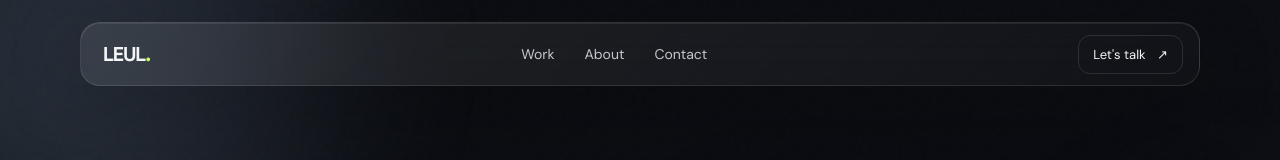
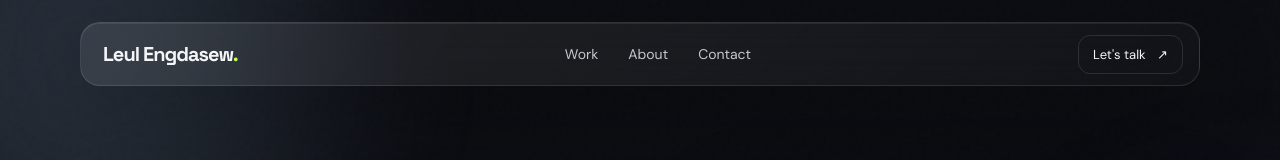
Before and after one commit to leulengda/Mine-, a plain HTML site: page index.html in a window 1280 px wide. Shown: the top 160 px of the page. Drawn offline with Linux system fonts and the light colour scheme.

Commit message:
Update title and brand name in index.html

```diff
--- a/index.html
+++ b/index.html
@@ -4,7 +4,7 @@
   <meta charset="UTF-8">
   <meta name="viewport" content="width=device-width, initial-scale=1.0">
   <meta name="description" content="">
-  <title>Leul Engdasew</title>
+  <title>Leul</title>
   <link rel="preconnect" href="https://fonts.googleapis.com">
   <link rel="preconnect" href="https://fonts.gstatic.com" crossorigin>
   <link href="https://fonts.googleapis.com/css2?family=DM+Sans:wght@400;500;600;700&family=Space+Grotesk:wght@500;600;700&display=swap" rel="stylesheet">
@@ -16,7 +16,7 @@
   <div class="grid"></div>
 
   <header class="nav glass">
-    <a class="brand" href="#home">LEUL<span>.</span></a>
+    <a class="brand" href="#home">Leul Engdasew<span>.</span></a>
     <nav>
       <a href="#work">Work</a>
       <a href="#about">About</a>
```
